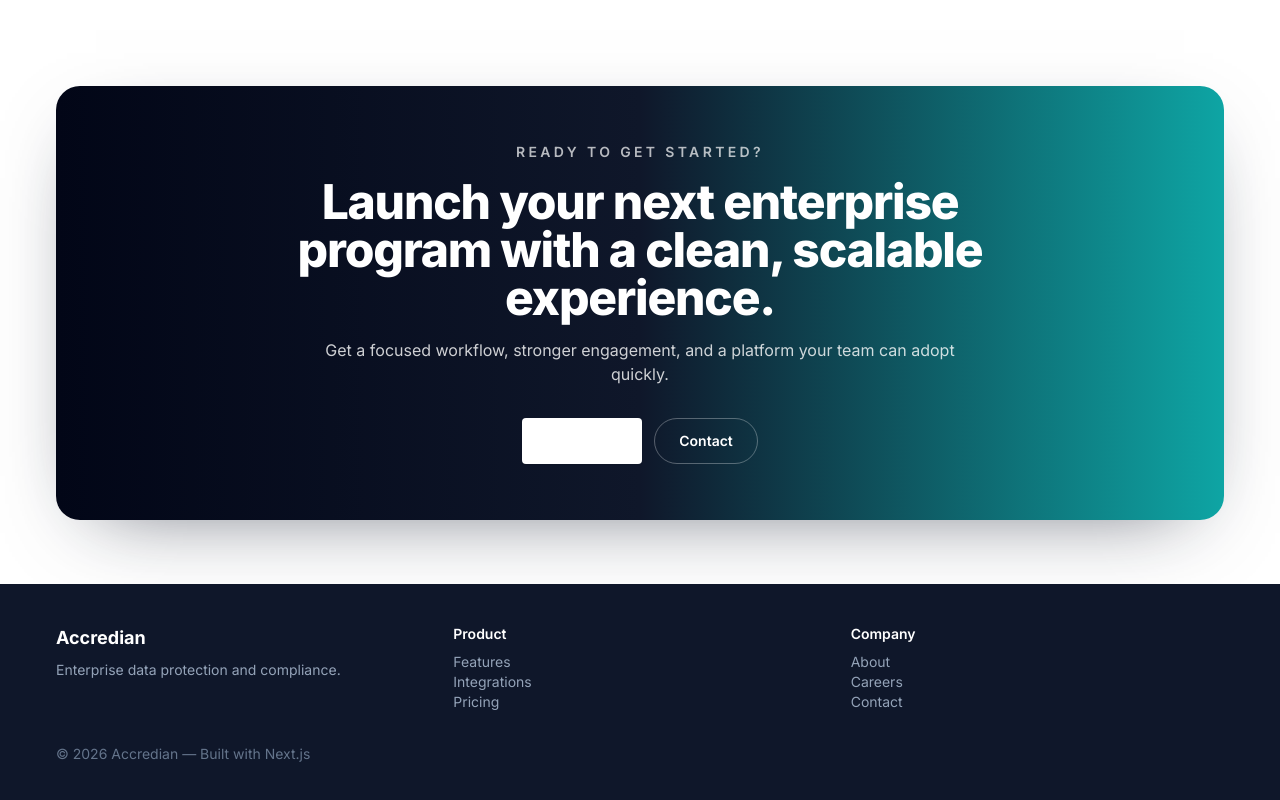
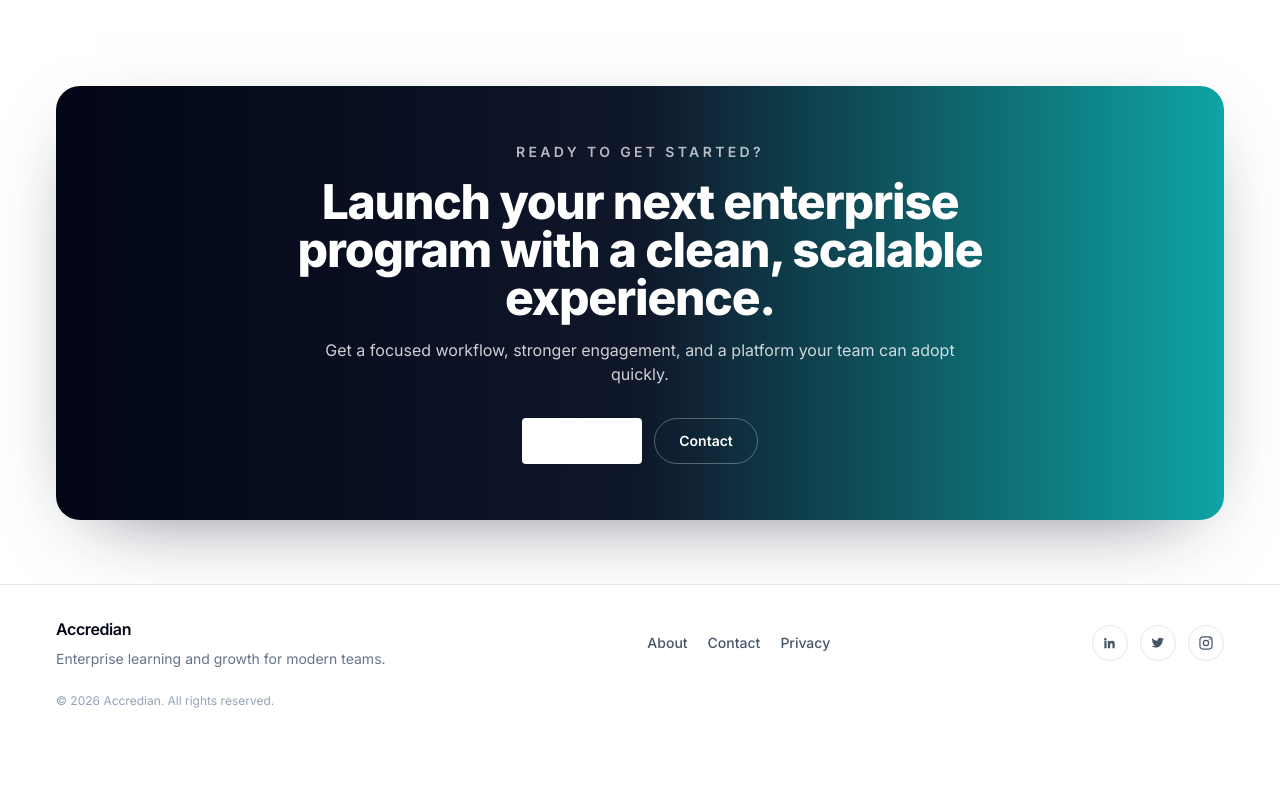
Before and after one commit to AarohiSharma5/Accredian-Project, a Next.js app: page / in a window 1280 px wide. Shown: the part 2794-3594 px from the top of the page. After the commit the page ends 3535 px from the top, so only its background shows below. Built offline with nearby package versions, Linux system fonts and the light colour scheme.

Commit message:
Adding a footer

```diff
--- a/components/Footer.js
+++ b/components/Footer.js
@@ -1,25 +1,73 @@
-export default function Footer(){
+const footerLinks = [
+  { label: 'About', href: '#home' },
+  { label: 'Contact', href: '#contact' },
+  { label: 'Privacy', href: '#' },
+]
+
+const socialLinks = [
+  {
+    name: 'LinkedIn',
+    href: '#',
+    icon: (
+      <svg viewBox="0 0 24 24" fill="currentColor" className="h-4 w-4" aria-hidden="true">
+        <path d="M6.94 6.5a1.94 1.94 0 1 1-3.88 0 1.94 1.94 0 0 1 3.88 0ZM3.53 8.83h3.32V20H3.53V8.83Zm5.24 0h3.18v1.52h.05c.44-.84 1.51-1.73 3.12-1.73 3.34 0 3.96 2.2 3.96 5.06V20h-3.32v-5.03c0-1.2-.02-2.74-1.67-2.74-1.67 0-1.93 1.3-1.93 2.65V20H8.77V8.83Z" />
+      </svg>
+    ),
+  },
+  {
+    name: 'Twitter',
+    href: '#',
+    icon: (
+      <svg viewBox="0 0 24 24" fill="currentColor" className="h-4 w-4" aria-hidden="true">
+        <path d="M18.9 7.25c.01.17.01.33.01.5 0 5.1-3.88 10.98-10.98 10.98-2.18 0-4.21-.64-5.92-1.74.3.03.6.05.91.05 1.81 0 3.48-.62 4.8-1.66a3.85 3.85 0 0 1-3.59-2.67c.24.04.49.07.75.07.37 0 .73-.05 1.07-.14A3.84 3.84 0 0 1 2.9 9.44v-.05c.55.31 1.18.5 1.84.52A3.84 3.84 0 0 1 3.5 4.79a10.9 10.9 0 0 0 7.92 4.02 3.84 3.84 0 0 1 6.54-3.51 7.64 7.64 0 0 0 2.44-.93 3.86 3.86 0 0 1-1.69 2.13 7.64 7.64 0 0 0 2.21-.6 8.08 8.08 0 0 1-1.95 2.02Z" />
+      </svg>
+    ),
+  },
+  {
+    name: 'Instagram',
+    href: '#',
+    icon: (
+      <svg viewBox="0 0 24 24" fill="currentColor" className="h-4 w-4" aria-hidden="true">
+        <path d="M7.75 2h8.5A5.75 5.75 0 0 1 22 7.75v8.5A5.75 5.75 0 0 1 16.25 22h-8.5A5.75 5.75 0 0 1 2 16.25v-8.5A5.75 5.75 0 0 1 7.75 2Zm0 1.8A3.95 3.95 0 0 0 3.8 7.75v8.5a3.95 3.95 0 0 0 3.95 3.95h8.5a3.95 3.95 0 0 0 3.95-3.95v-8.5a3.95 3.95 0 0 0-3.95-3.95h-8.5Zm10.2 1.45a1.05 1.05 0 1 1 0 2.1 1.05 1.05 0 0 1 0-2.1ZM12 7.2a4.8 4.8 0 1 1 0 9.6 4.8 4.8 0 0 1 0-9.6Zm0 1.8a3 3 0 1 0 0 6 3 3 0 0 0 0-6Z" />
+      </svg>
+    ),
+  },
+]
+
+export default function Footer() {
   return (
-    <footer id="contact" className="bg-slate-900 py-10 text-white">
-      <div className="container grid md:grid-cols-3 gap-6">
+    <footer id="contact" className="border-t border-slate-200 bg-white py-8">
+      <div className="container flex flex-col gap-6 sm:flex-row sm:items-center sm:justify-between">
         <div>
-          <div className="text-lg font-bold">Accredian</div>
-          <p className="text-slate-400 mt-2 text-sm">Enterprise data protection and compliance.</p>
+          <div className="text-base font-semibold tracking-tight text-slate-950">Accredian</div>
+          <p className="mt-2 text-sm text-slate-500">Enterprise learning and growth for modern teams.</p>
         </div>
-        <div className="text-sm text-slate-400">
-          <div className="font-semibold text-white">Product</div>
-          <div className="mt-2">Features</div>
-          <div>Integrations</div>
-          <div>Pricing</div>
-        </div>
-        <div className="text-sm text-slate-400">
-          <div className="font-semibold text-white">Company</div>
-          <div className="mt-2">About</div>
-          <div>Careers</div>
-          <div>Contact</div>
+
+        <nav className="flex flex-wrap items-center gap-5 text-sm font-medium text-slate-600">
+          {footerLinks.map((link) => (
+            <a key={link.label} href={link.href} className="transition hover:text-accent">
+              {link.label}
+            </a>
+          ))}
+        </nav>
+
+        <div className="flex items-center gap-3">
+          {socialLinks.map((social) => (
+            <a
+              key={social.name}
+              href={social.href}
+              aria-label={social.name}
+              className="inline-flex h-9 w-9 items-center justify-center rounded-full border border-slate-200 text-slate-600 transition hover:-translate-y-0.5 hover:border-accent hover:bg-accent hover:text-white"
+            >
+              {social.icon}
+            </a>
+          ))}
         </div>
       </div>
-      <div className="container mt-8 text-sm text-slate-500">© {new Date().getFullYear()} Accredian — Built with Next.js</div>
+
+      <div className="container mt-6 text-xs text-slate-400">
+        © {new Date().getFullYear()} Accredian. All rights reserved.
+      </div>
     </footer>
   )
 }
```
